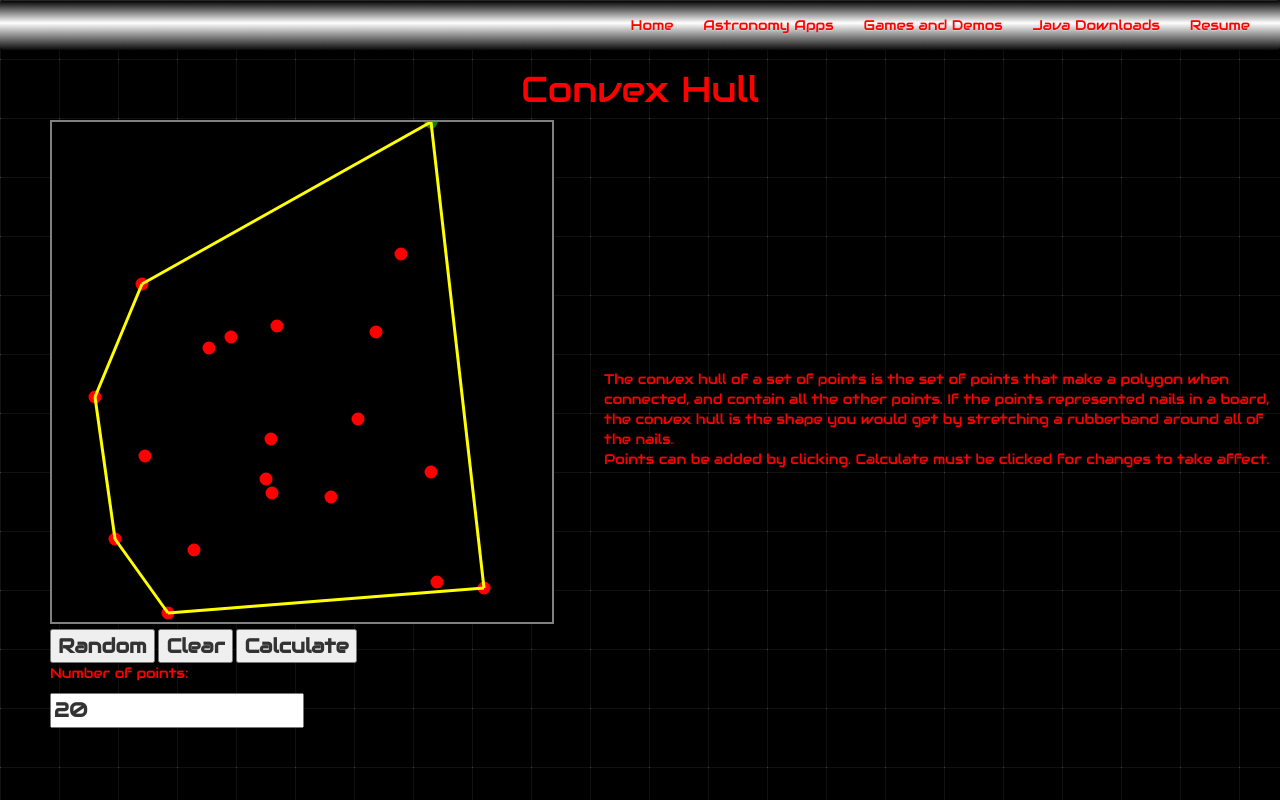
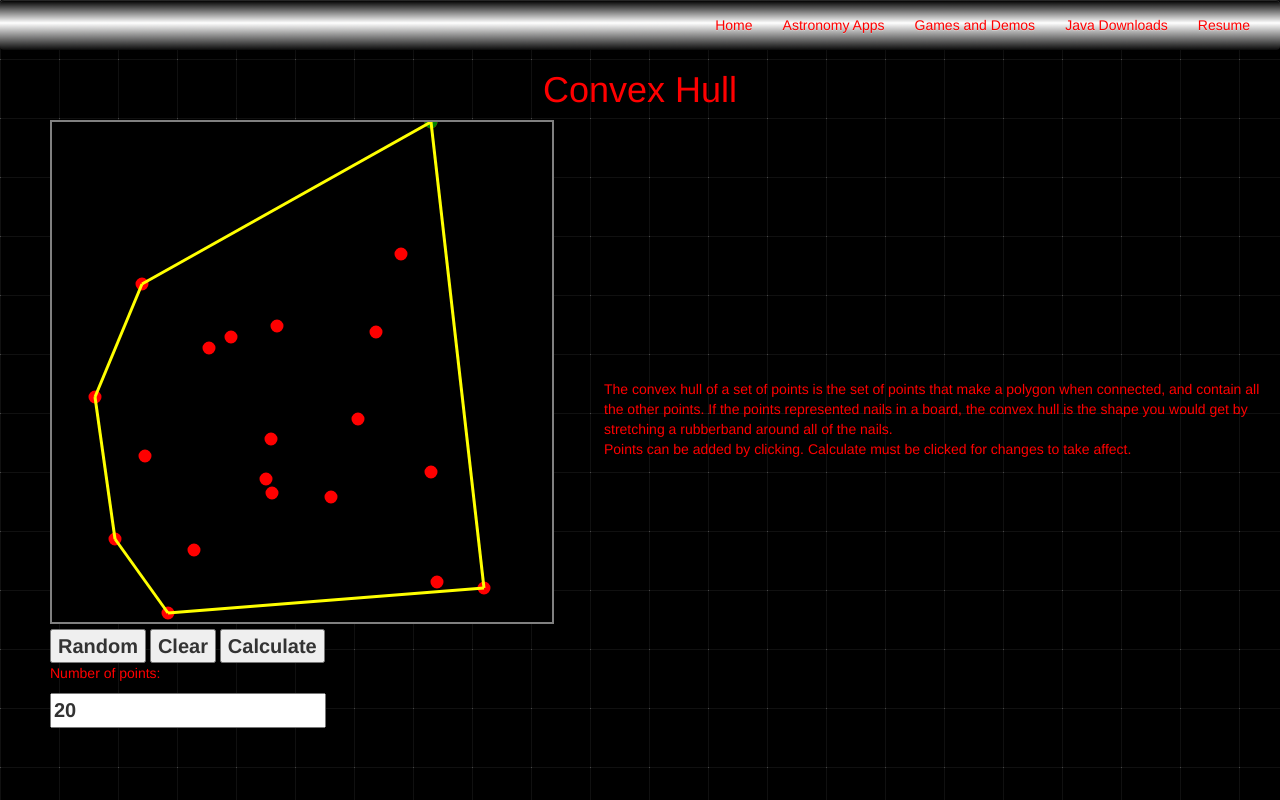
Before and after one commit to kdilts/pwp, a PHP site: page /apps/convex/convex.php in a window 1280 px wide. Run offline with PHP 8.4, Linux system fonts and the light colour scheme; some libraries are stand-ins or nearby versions.

Commit message:
changed font

```diff
--- a/public_html/apps/convex/css/stylesheet.css
+++ b/public_html/apps/convex/css/stylesheet.css
@@ -1,6 +1,6 @@
 input {
 	font-size: 20px;
-	font-family: 'Audiowide', cursive;
+	/*font-family: 'Audiowide', cursive;*/
 	font-weight: bold;
 }
 
@@ -23,7 +23,7 @@ h1{
 }
 
 h1, a, p {
-	font-family: 'Audiowide', cursive;
+	/*font-family: 'Audiowide', cursive;*/
 	color:red;
 }
 
--- a/public_html/apps/conway/css/stylesheet.css
+++ b/public_html/apps/conway/css/stylesheet.css
@@ -47,7 +47,7 @@ h1 {
 }
 
 h1, h2, p, a {
-	font-family: 'Audiowide', cursive;
+	/*font-family: 'Audiowide', cursive;*/
 	color:red;
 }
 
--- a/public_html/apps/eclipsing/css/stylesheet.css
+++ b/public_html/apps/eclipsing/css/stylesheet.css
@@ -27,5 +27,5 @@ iframe {
 }
 
 h1, p, a {
-	font-family: 'Audiowide', cursive;
+	/*font-family: 'Audiowide', cursive;*/
 }
--- a/public_html/apps/milkyway/css/stylesheet.css
+++ b/public_html/apps/milkyway/css/stylesheet.css
@@ -39,7 +39,7 @@ h1 {
 }
 
 h1, p, a, label {
-	font-family: 'Audiowide', cursive;
+	/*font-family: 'Audiowide', cursive;*/
 	color:red;
 }
 
--- a/public_html/apps/retrograde/css/stylesheet.css
+++ b/public_html/apps/retrograde/css/stylesheet.css
@@ -27,5 +27,5 @@ body {
 }
 
 h1, p, a {
-	font-family: 'Audiowide', cursive;
+	/*font-family: 'Audiowide', cursive;*/
 }
--- a/public_html/apps/snake/css/stylesheet.css
+++ b/public_html/apps/snake/css/stylesheet.css
@@ -13,7 +13,7 @@ h1 {
 }
 
 h1, h2, p, a {
-	font-family: 'Audiowide', cursive;
+	/*font-family: 'Audiowide', cursive;*/
 	color:red;
 }
 
--- a/public_html/apps/solarsystem/css/stylesheet.css
+++ b/public_html/apps/solarsystem/css/stylesheet.css
@@ -35,19 +35,19 @@ td input {
 td, th {
 	border:2px solid grey;
 	background-color: black;
-	font-family: 'Audiowide', cursive;
+	/*font-family: 'Audiowide', cursive;*/
 	color:red;
 }
 
 h1, th {
 	font-size: 16px;
 	font-weight: bold;
-	font-family: 'Audiowide', cursive;
+	/*font-family: 'Audiowide', cursive;*/
 	color:red;
 }
 
 h1, p, a {
-	font-family: 'Audiowide', cursive;
+	/*font-family: 'Audiowide', cursive;*/
 	color:red;
 }
 
--- a/public_html/apps/spectroscopic/css/stylesheet.css
+++ b/public_html/apps/spectroscopic/css/stylesheet.css
@@ -27,5 +27,5 @@ iframe {
 }
 
 h1, p, a {
-	font-family: 'Audiowide', cursive;
+	/*font-family: 'Audiowide', cursive;*/
 }
--- a/public_html/apps/tetris/css/stylesheet.css
+++ b/public_html/apps/tetris/css/stylesheet.css
@@ -22,7 +22,7 @@ canvas {
 
 h1 {
 	text-align: center;
-	font-family: 'Audiowide', cursive;
+	/*font-family: 'Audiowide', cursive;*/
 	color:red;
 }
 
@@ -47,6 +47,6 @@ h1 {
 }
 
 h1, h2, p, a {
-	font-family: 'Audiowide', cursive;
+	/*font-family: 'Audiowide', cursive;*/
 	color:red;
 }
--- a/public_html/apps/wordsearch/css/stylesheet.css
+++ b/public_html/apps/wordsearch/css/stylesheet.css
@@ -31,11 +31,11 @@ textarea {
 }
 h1 {
 	text-align: center;
-	font-family: 'Audiowide', cursive;
+	/*font-family: 'Audiowide', cursive;*/
 }
 
 h1, h2, label, p, a {
-	font-family: 'Audiowide', cursive;
+	/*font-family: 'Audiowide', cursive;*/
 	color:red;
 }
 
```
